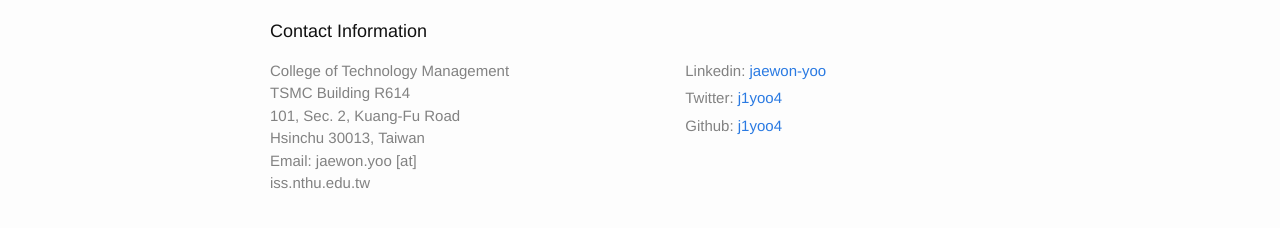
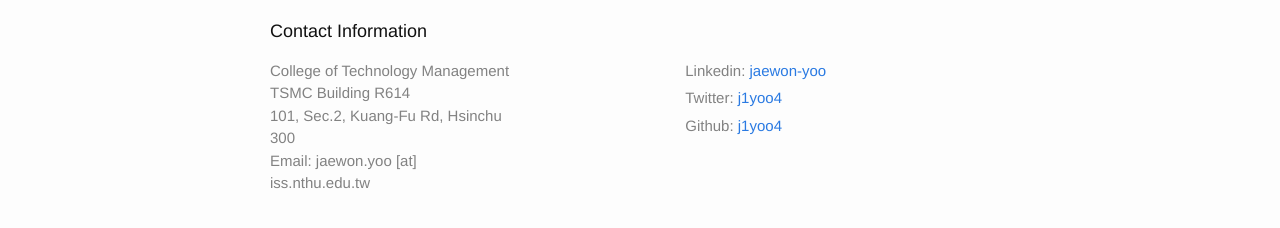
Before and after one commit to j1yoo/j1yoo.github.io, a Jekyll site: the page built from index.markdown, in a window 1280 px wide. Shown: the part 603-831 px from the top of the page. Built offline with Jekyll 4.4.1, drawn with Linux system fonts in a browser that asks for light colours.

Commit message:
Update footer.html

```diff
--- a/_includes/footer.html
+++ b/_includes/footer.html
@@ -10,8 +10,7 @@
 	          <li>
 	            College of Technology Management <br>
 	            TSMC Building R614 <br>
-              101, Sec. 2, Kuang-Fu Road  <br>
-              Hsinchu 30013, Taiwan
+		    101, Sec.2, Kuang-Fu Rd, Hsinchu 300
 	          </li>
 	          <li>
 	            Email: jaewon.yoo [at] iss.nthu.edu.tw
```
